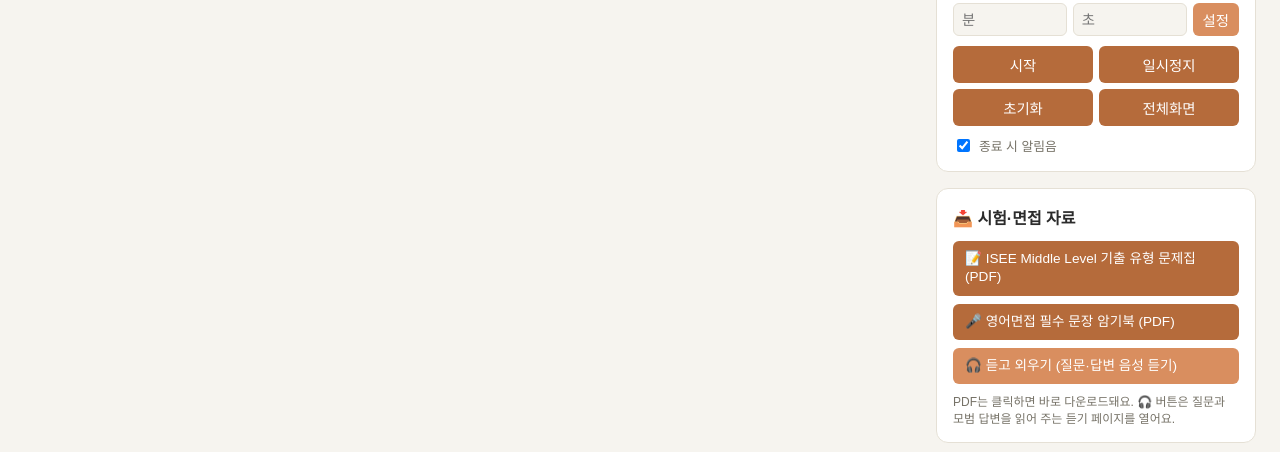
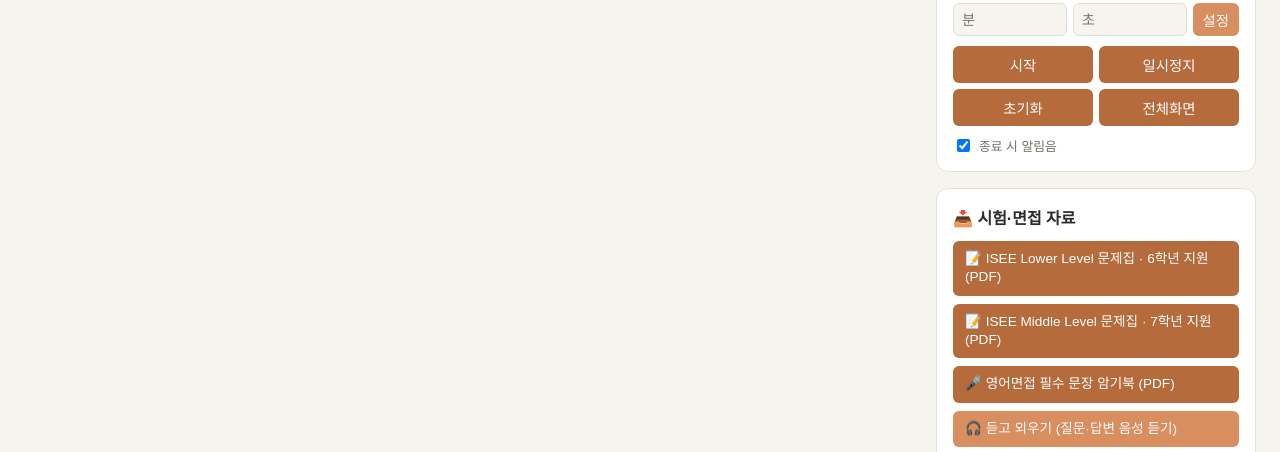
Before and after one commit to yolong-pixel/v-code, a plain HTML site: page index.html in a window 1280 px wide. Shown: the part 299-751 px from the top of the page. Drawn offline with Linux system fonts and the light colour scheme.

Commit message:
Add ISEE Lower Level practice set for grade 6 applicants
- New 48-item Lower Level practice PDF with answer key (grade 6 entry);
  Middle Level set labeled for grade 7 entry
- Listening page ISEE tab now has Lower and Middle word groups
- Board offers both practice PDFs for download

Co-Authored-By: Claude Opus 5.5 <noreply@anthropic.com>
Claude-Session: https://claude.ai/code/session_01TeKcJVSiKZPzZnGovPX24d

```diff
--- a/index.html
+++ b/index.html
@@ -80,8 +80,11 @@
 
     <section class="widget download-widget">
       <h2>📥 시험·면접 자료</h2>
+      <a class="download-btn" href="downloads/isee-lower-practice.pdf" download="ISEE_Lower_Level_Practice.pdf">
+        📝 ISEE Lower Level 문제집 · 6학년 지원 (PDF)
+      </a>
       <a class="download-btn" href="downloads/isee-middle-practice.pdf" download="ISEE_Middle_Level_Practice.pdf">
-        📝 ISEE Middle Level 기출 유형 문제집 (PDF)
+        📝 ISEE Middle Level 문제집 · 7학년 지원 (PDF)
       </a>
       <a class="download-btn" href="downloads/interview-sentences.pdf" download="Interview_Essential_Sentences.pdf">
         🎤 영어면접 필수 문장 암기북 (PDF)
```
Also changed, not shown: listen.html (+2 -2 lines), 4 other files.
